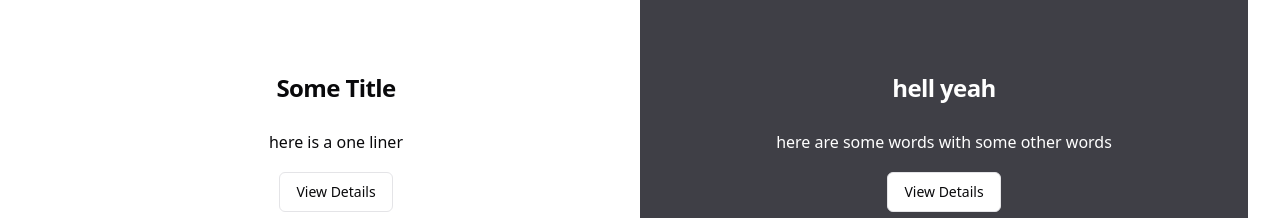
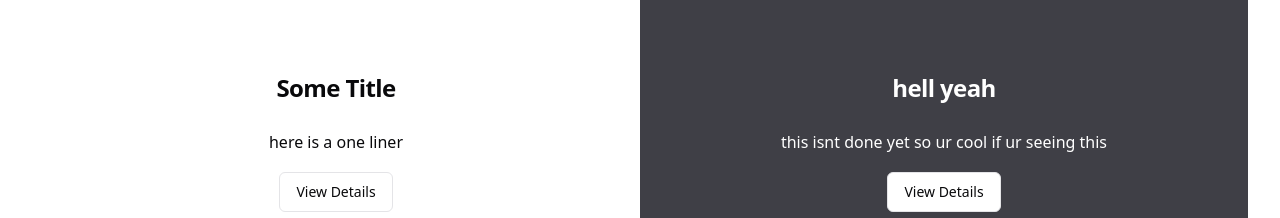
Before and after one commit to mattjaikaran/portfolio-next-ts, a Next.js app in the folder client/: page / in a window 1280 px wide. Shown: the part 3080-3298 px from the top of the page. Built offline with nearby package versions, Linux system fonts and the light colour scheme.

Commit message:
updated hero

```diff
--- a/client/components/navbar.tsx
+++ b/client/components/navbar.tsx
@@ -129,7 +129,7 @@ export default function Navbar({
             item =>
               item.href && (
                 <Link
-                  key={item.href}
+                  key={item.title}
                   href={item.href}
                   className={cn(
                     'flex items-center text-sm font-medium text-muted-foreground'
--- a/client/pages/index.tsx
+++ b/client/pages/index.tsx
@@ -20,7 +20,7 @@ export default function Home() {
   return (
     <MainLayout>
       <div className="container-fluid xl:container">
-        <div className="px-16 py-64 md:p-64 text-center heroImg">
+        <div className="px-16 py-48 md:p-64 text-center heroImg">
           <HeadingH1 className="text-foreground">Matt Jaikaran</HeadingH1>
           <Paragraph className="text-foreground">
             {siteConfig.description}
@@ -103,14 +103,14 @@ export default function Home() {
           <div className="p-24 text-center">
             <HeadingH3>Some Title</HeadingH3>
             <Paragraph>here is a one liner</Paragraph>
-            <Button variant="outline">View Details</Button>
+            <Button variant="outline" onClick={() => router.push('/portfolio')}>View Details</Button>
           </div>
           <div className="p-24 bg-zinc-700 text-center">
             <HeadingH3 className="text-white">hell yeah</HeadingH3>
             <Paragraph className="text-white">
-              here are some words with some other words
+              this isnt done yet so ur cool if ur seeing this
             </Paragraph>
-            <Button variant="outline" className="">
+            <Button variant="outline" className="" onClick={() => router.push('/portfolio')}>
               View Details
             </Button>
           </div>
```
Also changed, not shown: 2 other files (tests, documents, lock files or other folders).
